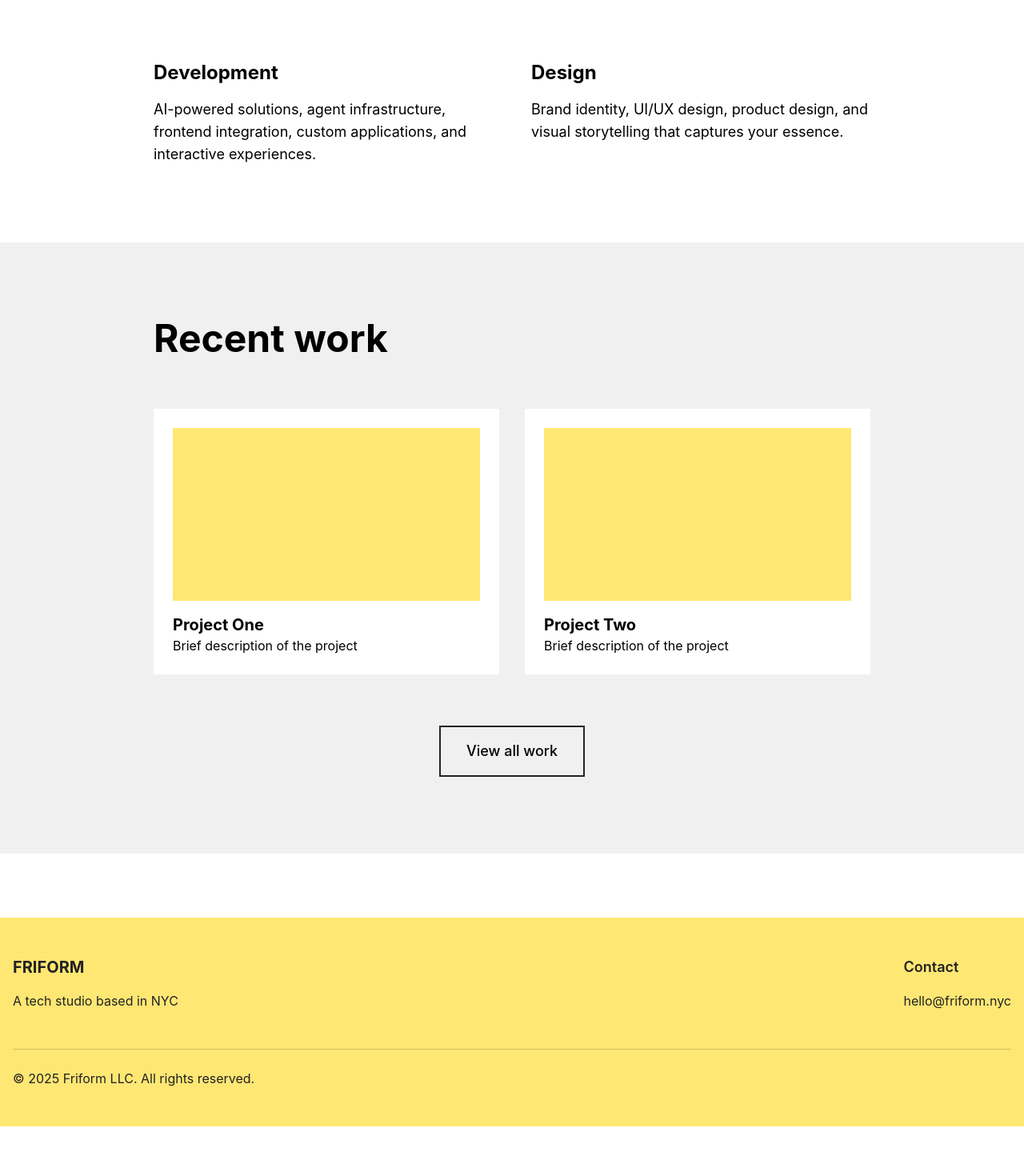
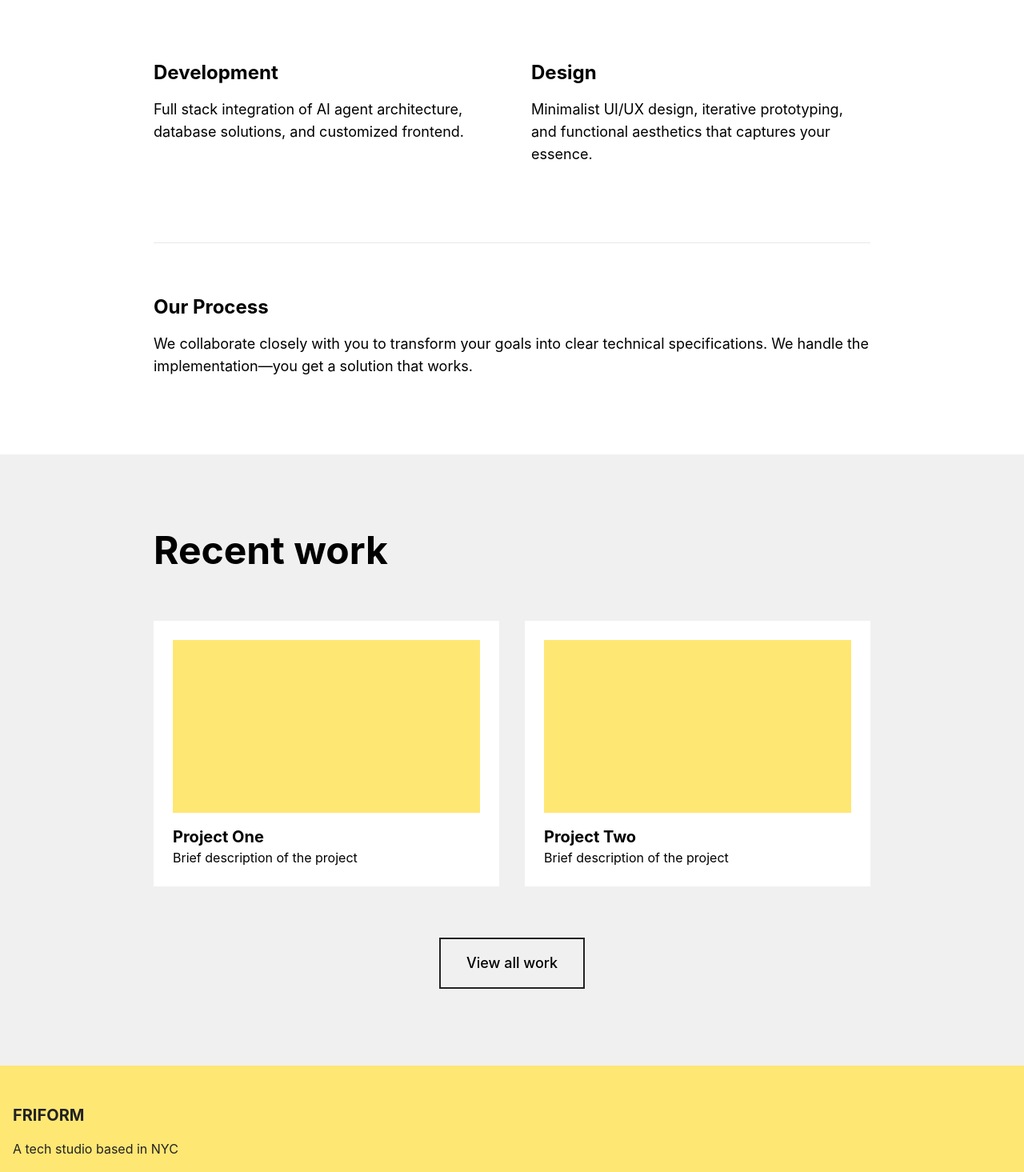
Before and after one commit to philipericsson/friform_website, a SvelteKit app: page / in a window 1280 px wide. Shown: the part 965-2430 px from the top of the page at 80% size. Before the commit the page ends 2373 px from the top, so only its background shows below. Built offline with nearby package versions, Linux system fonts and the light colour scheme.

Commit message:
updated wording on landing, contact wording, spacing landing

```diff
--- a/src/routes/+layout.svelte
+++ b/src/routes/+layout.svelte
@@ -77,10 +77,6 @@
 		  <h3 class="text-xl font-bold mb-4">FRIFORM</h3>
 		  <p>A tech studio based in NYC</p>
 		</div>
-		<div>
-		  <h4 class="text-lg font-semibold mb-4">Contact</h4>
-		  <p>hello@friform.nyc</p>
-		</div>
 	  </div>
 	  <div class="mt-12 pt-6 border-t border-dark/20">
 		<p>&copy; {new Date().getFullYear()} Friform LLC. All rights reserved.</p>
--- a/src/routes/+page.svelte
+++ b/src/routes/+page.svelte
@@ -32,24 +32,29 @@
   <div class="container mx-auto px-4">
     <div class="max-w-4xl mx-auto">
       <h2 class="text-3xl md:text-5xl font-bold mb-16">
-        We create digital solutions for forward-thinking brands and businesses.
+        We architect AI-powered systems with technical depth and design precision.
       </h2>
 
       <div class="grid md:grid-cols-2 gap-12 mt-20">
         <div>
           <h3 class="text-2xl font-bold mb-4">Development</h3>
-          <p class="text-lg">AI-powered solutions, agent infrastructure, frontend integration, custom applications, and interactive experiences.</p>
+          <p class="text-lg">Full stack integration of AI agent architecture, database solutions, and customized frontend.</p>
         </div>
         <div>
           <h3 class="text-2xl font-bold mb-4">Design</h3>
-          <p class="text-lg">Brand identity, UI/UX design, product design, and visual storytelling that captures your essence.</p>
+          <p class="text-lg">Minimalist UI/UX design, iterative prototyping, and functional aesthetics that captures your essence.</p>
         </div>
+      </div>
+
+      <div class="mt-24 pt-16 border-t border-dark/10">
+        <h3 class="text-2xl font-bold mb-4">Our Process</h3>
+        <p class="text-lg">We collaborate closely with you to transform your goals into clear technical specifications. We handle the implementation—you get a solution that works.</p>
       </div>
     </div>
   </div>
 </section>
 
-<section class="py-24 bg-gray">
+<section class="py-24 bg-gray mb-[-5rem]">
   <div class="container mx-auto px-4">
     <div class="max-w-4xl mx-auto">
       <h2 class="text-3xl md:text-5xl font-bold mb-16">
--- a/src/routes/contact/+page.svelte
+++ b/src/routes/contact/+page.svelte
@@ -215,8 +215,8 @@
 
       <div class="grid md:grid-cols-2 gap-12 mt-12">
         <div>
-          <h2 class="text-2xl font-bold mb-4">Contact information</h2>
-          <p class="mb-2">Email: hello@friform.nyc</p>
+          <h2 class="text-2xl font-bold mb-4">Need AI?</h2>
+          <p class="mb-4">We specialize in integrating AI agents and other deep tech solutions with minimalist design and brand integrity.</p>
           <p class="mb-2">Location: New York, NY</p>
         </div>
 
```
